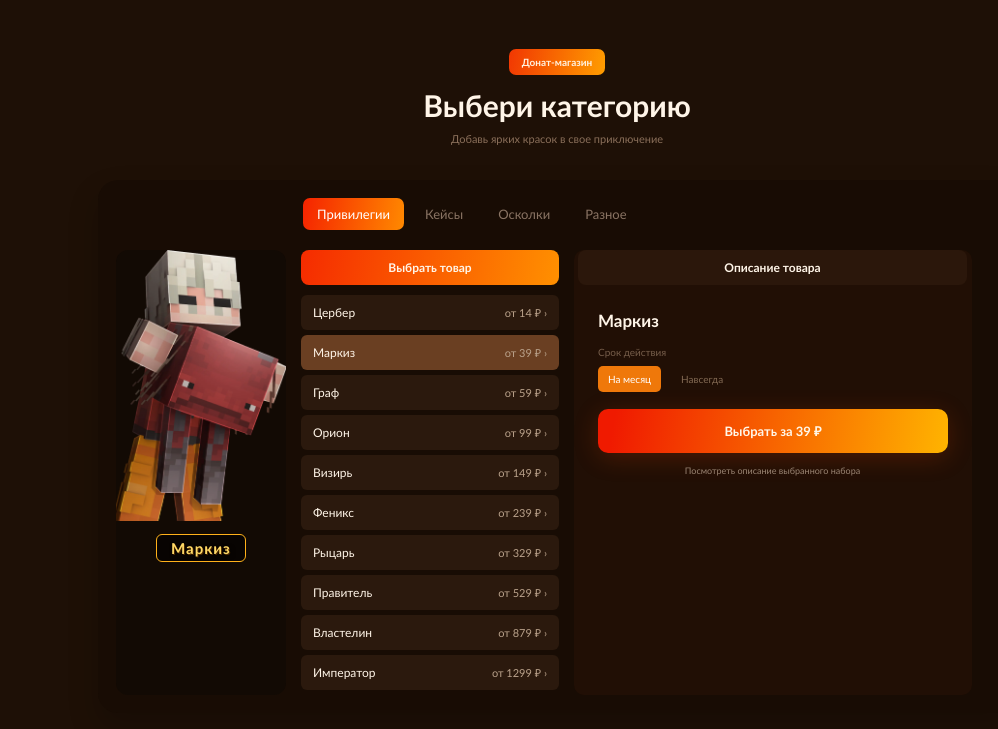
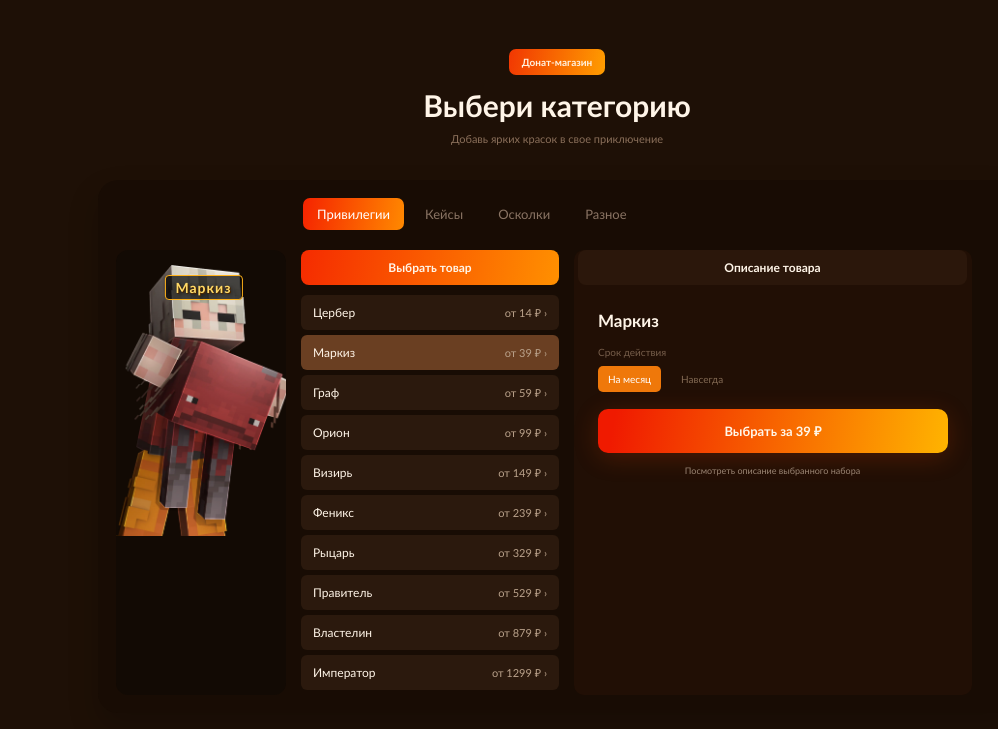
Before and after one commit to Mafioziii666/Minecraft, a plain HTML site: page index.html in a window 1280 px wide. Shown: the part 513-1242 px from the top of the page, without its empty margins (83-1081 px from the left). Drawn offline with Linux system fonts and the light colour scheme.

Commit message:
Update styles.css

```diff
--- a/assets/css/styles.css
+++ b/assets/css/styles.css
@@ -252,26 +252,44 @@ h4 {
     margin-left: -4px;
 }
 
+/* Контейнер для картинки и ника */
+.preview-container {
+    position: relative;
+    width: 175px;
+    margin: 15px auto;
+    text-align: center;
+}
+
+.preview-container img {
+    width: 100%;
+    height: auto;
+    display: block;
+    margin: 0 auto;
+}
+
 .preview-nickname {
-    display: inline-block;
-    margin: 10px auto 20px;
-    padding: 4px 14px;
-    background: rgba(0, 0, 0, 0.55);
+    position: absolute;
+    top: 10px;
+    left: 50%;
+    transform: translateX(-50%);
+    background: rgba(0, 0, 0, 0.7);
     border: 1px solid #ffb11a;
-    border-radius: 6px;
+    border-radius: 4px;
     color: #ffd966;
     font-family: "Trebuchet MS", Arial, sans-serif;
     font-weight: 900;
-    font-size: 15px;
+    font-size: 14px;
     letter-spacing: 1px;
     text-shadow: 1px 1px 0 #4a2600, 2px 2px 4px #000a;
-    transition: color 0.2s ease, border-color 0.2s ease;
-    width: fit-content;
+    padding: 3px 10px;
+    white-space: nowrap;
+    transition: all 0.2s ease;
 }
 
 .preview-nickname.changed {
     border-color: #fff1c4;
     color: #fff1c4;
+    box-shadow: 0 0 10px rgba(255, 180, 0, 0.8);
 }
 
 .product-column {
```
